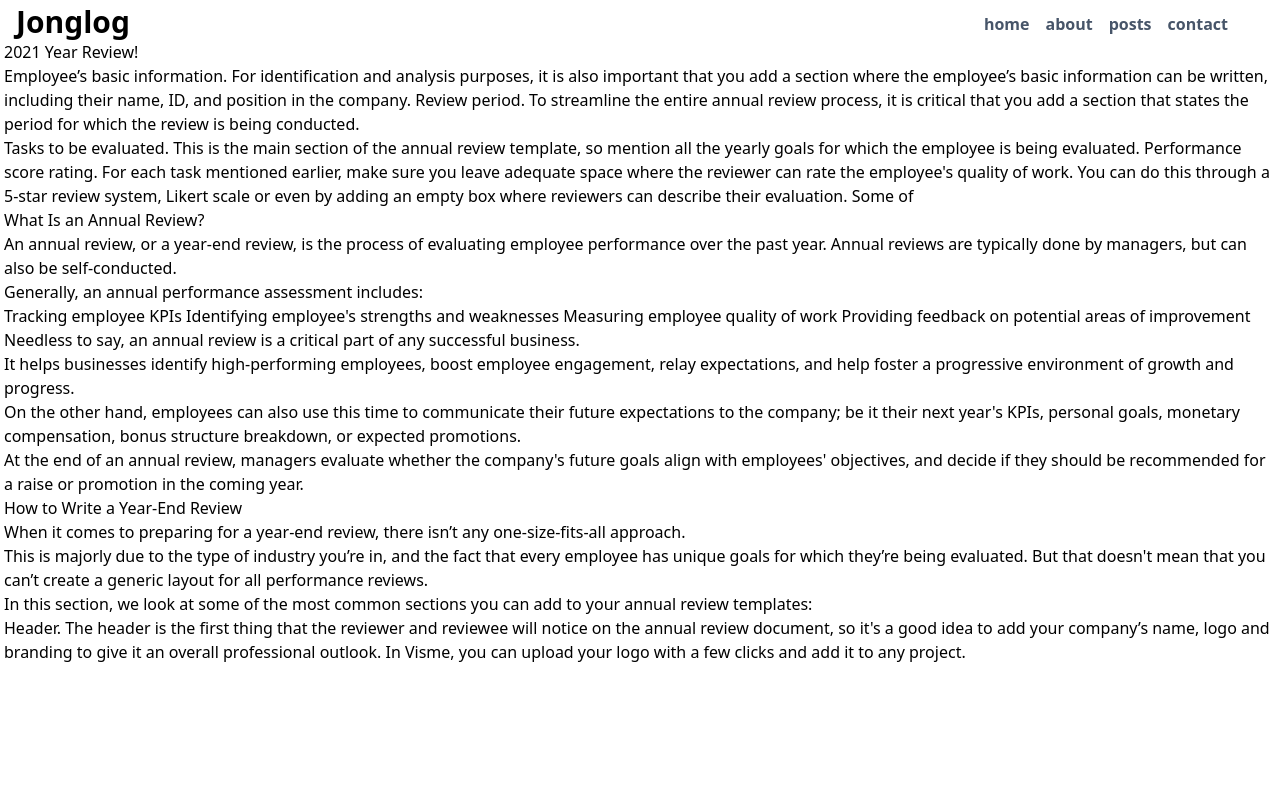
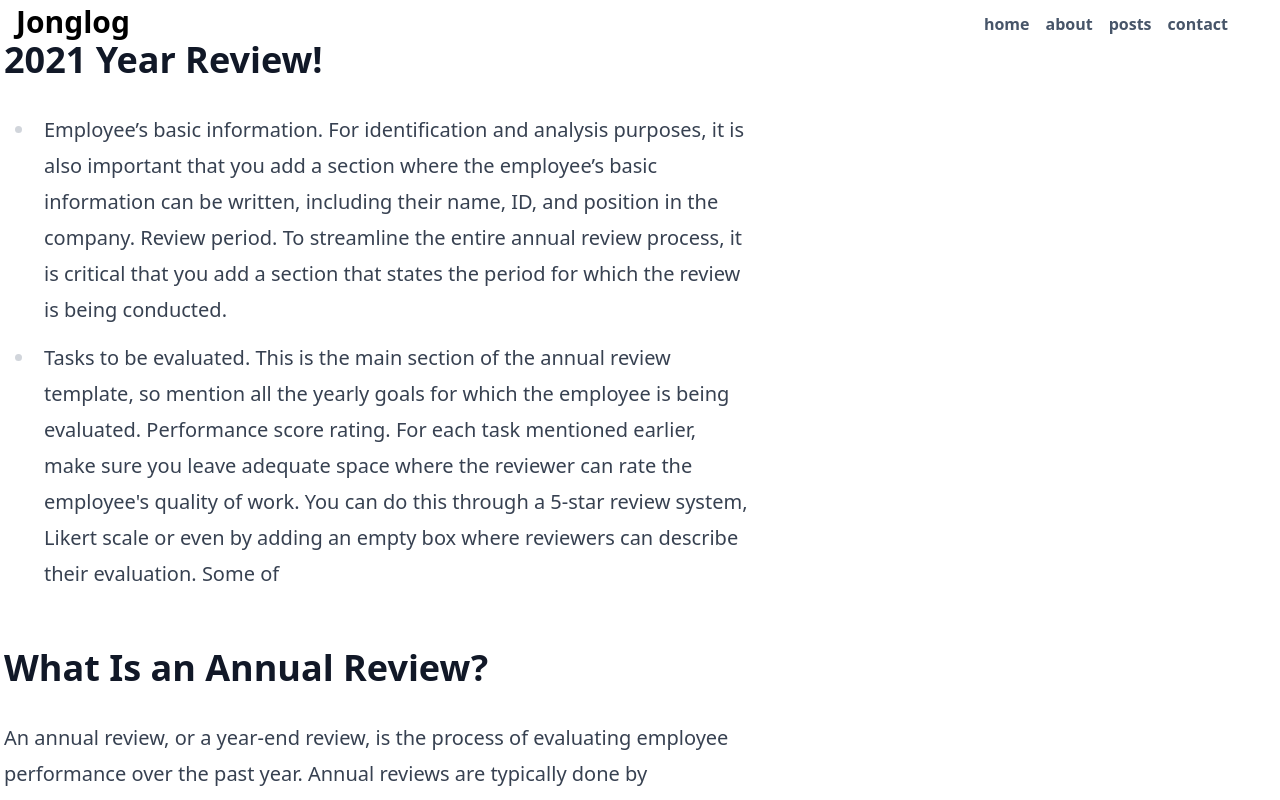
Before and after one commit to Amjong/jonglog, a Next.js app: page /posts/review-2021 in a window 1280 px wide. Shown: the top 800 px of the page. Built offline with nearby package versions, Linux system fonts and the light colour scheme.

Commit message:
src/app/component/MarkdownView : Apply default css setting in tailwindcss (prose option)

```diff
--- a/src/app/component/MarkdownView.tsx
+++ b/src/app/component/MarkdownView.tsx
@@ -15,6 +15,7 @@ interface MarkdownViewProps {
 export const MarkdownView = ({ post }: MarkdownViewProps) => {
   return (
     <ReactMarkdown
+      className='prose lg:prose-xl'
       remarkPlugins={[remarkGfm]}
       rehypePlugins={[rehypeKatex, rehypeRaw]}
       components={{
```
